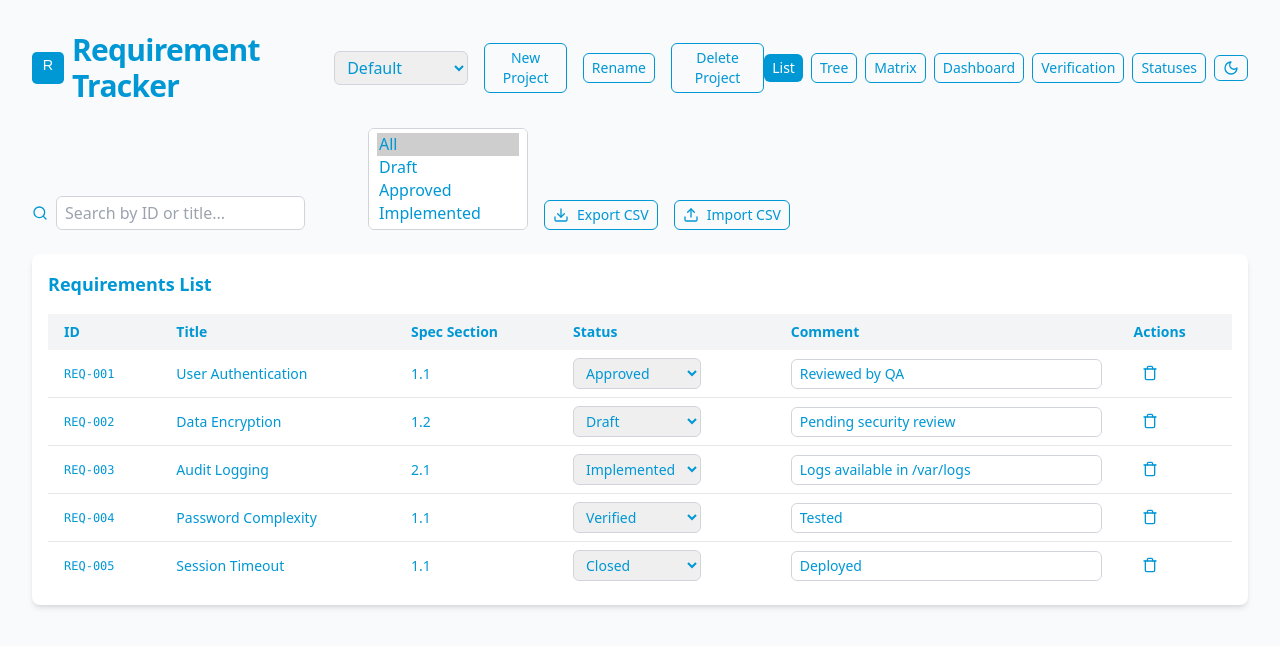
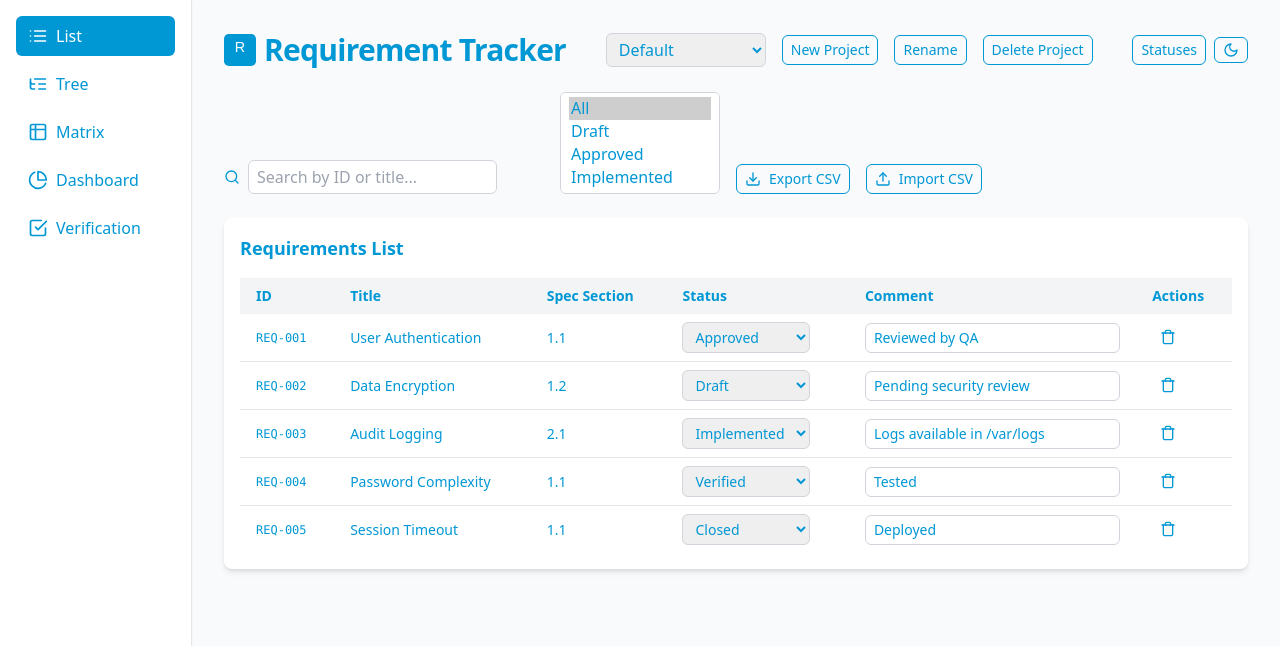
Before and after one commit to valknw/AECreqtrack, a React (Vite) app: page / in a window 1280 px wide. Shown: the top 646 px of the page. Built offline with nearby package versions, Linux system fonts and the light colour scheme.

Commit message:
Add sidebar navigation and reorganize layout

```diff
--- a/src/App.tsx
+++ b/src/App.tsx
@@ -31,6 +31,7 @@ import { SpecTree } from "./components/SpecTree";
 import { TraceMatrix } from "./components/TraceMatrix";
 import { Dashboard } from "./components/Dashboard";
 import { VerificationTab } from "./components/VerificationTab";
+import { Sidebar, View } from "./components/Sidebar";
 import "./styles.css";
 
 const LOGO_BLUE = "#0097D5";
@@ -61,13 +62,7 @@ export default function App() {
   const [filterStatuses, setFilterStatuses] = useState<string[]>([]);
   const [dialogOpen, setDialogOpen] = useState(false);
   const [newReq, setNewReq] = useState({ title: "", description: "", spec_section: "" });
-  const [view, setView] = useState<
-    | "list"
-    | "tree"
-    | "matrix"
-    | "dashboard"
-    | "verification"
-  >("list");
+  const [view, setView] = useState<View>("list");
   const [selectedSection, setSelectedSection] = useState<string | null>(null);
   const [deleteDialogOpen, setDeleteDialogOpen] = useState(false);
   const [deleteTarget, setDeleteTarget] = useState<string | null>(null);
@@ -113,9 +108,17 @@ export default function App() {
   const selectValue = filterStatuses.length === 0 ? [ALL_VALUE] : filterStatuses;
 
   return (
-    <div className="min-h-screen bg-gray-50 p-8 fade-in">
-      <div className="mx-auto flex max-w-7xl flex-col gap-6">
-        <header className="flex items-center justify-between">
+    <div className="min-h-screen bg-gray-50 flex">
+      <Sidebar
+        view={view}
+        setView={(v) => {
+          setView(v);
+          if (v !== "tree") setSelectedSection(null);
+        }}
+      />
+      <div className="flex-1 p-8 fade-in">
+        <div className="mx-auto flex max-w-7xl flex-col gap-6">
+          <header className="flex items-center justify-between">
           <div className="flex items-center gap-2">
             <img src="/logo.svg" alt="Requirement Tracker logo" className="h-8 w-8" />
             <h1 className="text-3xl font-semibold tracking-tight text-logo">
@@ -168,22 +171,6 @@ export default function App() {
             </Button>
           </div>
           <div className="space-x-2 flex items-center">
-            {(
-              ["list", "tree", "matrix", "dashboard", "verification"] as const
-            ).map((v) => (
-              <Button
-                key={v}
-                variant={view === v ? "default" : "outline"}
-                onClick={() => {
-                  setView(v);
-                  if (v !== "tree") setSelectedSection(null);
-                }}
-                size="sm"
-                className={view === v ? "bg-logo text-white" : ""}
-              >
-                {v.charAt(0).toUpperCase() + v.slice(1)}
-              </Button>
-            ))}
             <Button
               size="sm"
               variant="outline"
@@ -547,6 +534,7 @@ export default function App() {
           </DialogFooter>
         </DialogContent>
       </Dialog>
+      </div>
     </div>
   );
 }
--- /dev/null
+++ b/src/components/Sidebar.tsx
@@ -0,0 +1,43 @@
+import type { ReactNode } from "react";
+import List from "lucide-react/dist/esm/icons/list";
+import ListTree from "lucide-react/dist/esm/icons/list-tree";
+import Table2 from "lucide-react/dist/esm/icons/table-2";
+import PieChart from "lucide-react/dist/esm/icons/pie-chart";
+import CheckSquare from "lucide-react/dist/esm/icons/check-square";
+
+export type View = "list" | "tree" | "matrix" | "dashboard" | "verification";
+
+interface Props {
+  view: View;
+  setView: (v: View) => void;
+}
+
+const items: { key: View; label: string; icon: ReactNode }[] = [
+  { key: "list", label: "List", icon: <List className="h-5 w-5" /> },
+  { key: "tree", label: "Tree", icon: <ListTree className="h-5 w-5" /> },
+  { key: "matrix", label: "Matrix", icon: <Table2 className="h-5 w-5" /> },
+  { key: "dashboard", label: "Dashboard", icon: <PieChart className="h-5 w-5" /> },
+  { key: "verification", label: "Verification", icon: <CheckSquare className="h-5 w-5" /> },
+];
+
+export function Sidebar({ view, setView }: Props) {
+  return (
+    <nav className="w-48 bg-white border-r shadow-sm p-4 space-y-2">
+      {items.map((item) => (
+        <button
+          key={item.key}
+          onClick={() => setView(item.key)}
+          className={
+            "flex items-center gap-2 w-full px-3 py-2 rounded-md text-left " +
+            (view === item.key
+              ? "bg-logo text-white"
+              : "text-logo hover:bg-gray-100")
+          }
+        >
+          {item.icon}
+          <span>{item.label}</span>
+        </button>
+      ))}
+    </nav>
+  );
+}
```
